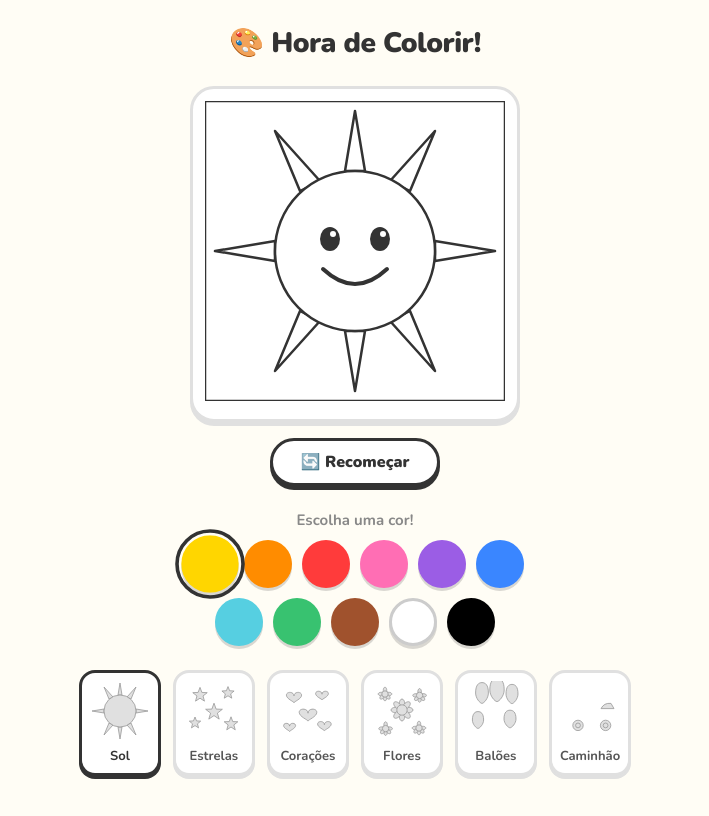
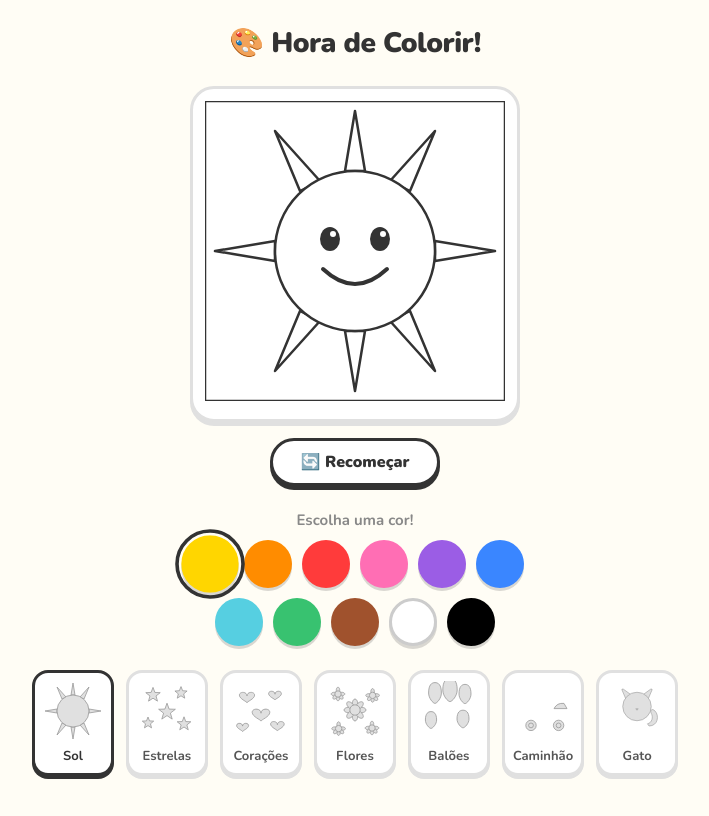
Before and after one commit to alinefernandes04/colorir_kids, a React (Vite) app: page / in a window 1280 px wide. Shown: the whole page, without its empty margins (285-994 px from the left). Built offline with nearby package versions, Linux system fonts and the light colour scheme.

Commit message:
add no app

```diff
--- a/src/App.jsx
+++ b/src/App.jsx
@@ -8,9 +8,10 @@ import coracoes from './drawings/coracoes'
 import flores   from './drawings/flores'
 import baloes   from './drawings/baloes'
 import caminhao from './drawings/caminhao'
+import gato from './drawings/gato'
 import styles from './App.module.css'
 
-const DRAWINGS = [sol, estrelas, coracoes, flores, baloes, caminhao]
+const DRAWINGS = [sol, estrelas, coracoes, flores, baloes, caminhao, gato]
 
 export default function App() {
   const [selectedColor, setSelectedColor] = useState(COLORS[0].hex)
```
